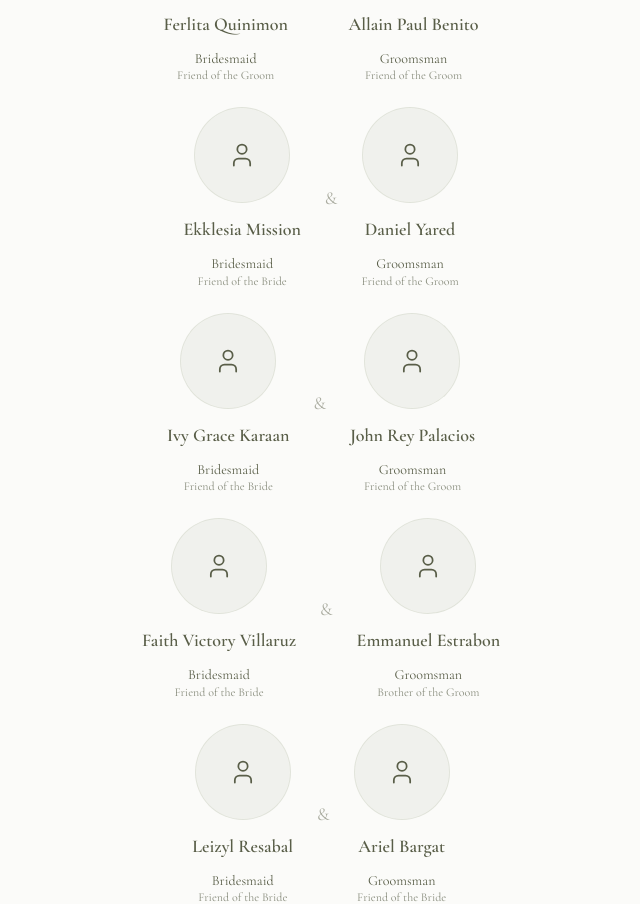
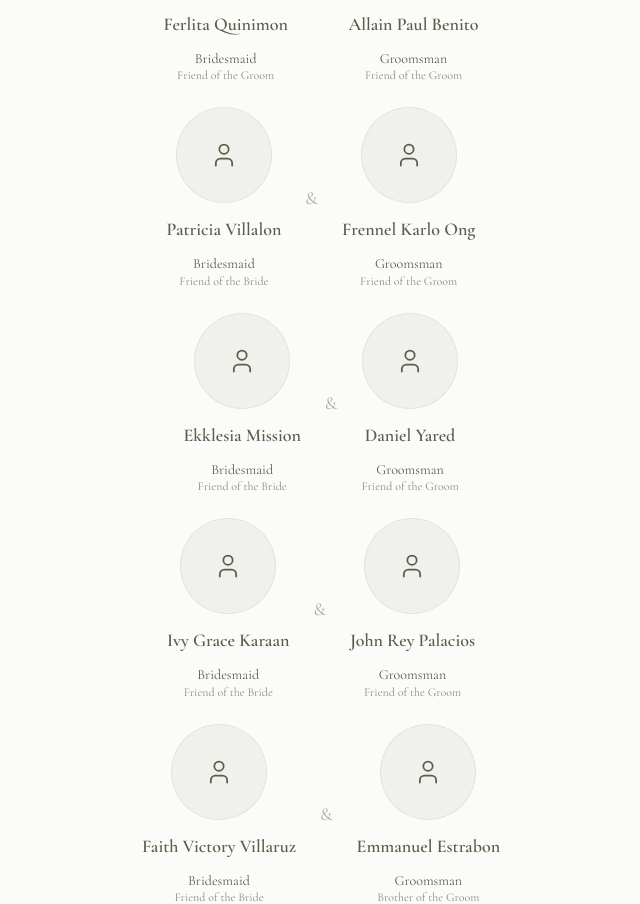
Before and after one commit to CeeZ-11/wedding-rsvp, a React (Vite) app: page /guide in a window 1280 px wide. Shown: the part 6145-7049 px from the top of the page, without its empty margins (319-959 px from the left). Built offline with nearby package versions, Linux system fonts and the light colour scheme.

Commit message:
Update Entourage

```diff
--- a/src/data/entourage.ts
+++ b/src/data/entourage.ts
@@ -74,6 +74,7 @@ export const entourage: EntourageData = {
 
     bridesmaids: [
       { name: "Ferlita Quinimon", role: "Bridesmaid", relation: "Friend of the Groom" },
+      { name: "Patricia Villalon", role: "Bridesmaid", relation: "Friend of the Bride" },
       { name: "Ekklesia Mission", role: "Bridesmaid", relation: "Friend of the Bride" },
       { name: "Ivy Grace Karaan", role: "Bridesmaid", relation: "Friend of the Bride" },
       { name: "Faith Victory Villaruz", role: "Bridesmaid", relation: "Friend of the Bride" },
@@ -83,6 +84,7 @@ export const entourage: EntourageData = {
 
     groomsmen: [
       { name: "Allain Paul Benito", role: "Groomsman", relation: "Friend of the Groom" },
+      { name: "Frennel Karlo Ong", role: "Groomsman", relation: "Friend of the Groom" },
       { name: "Daniel Yared", role: "Groomsman", relation: "Friend of the Groom" },
       { name: "John Rey Palacios", role: "Groomsman", relation: "Friend of the Groom" },
       { name: "Emmanuel Estrabon", role: "Groomsman", relation: "Brother of the Groom" },
```
